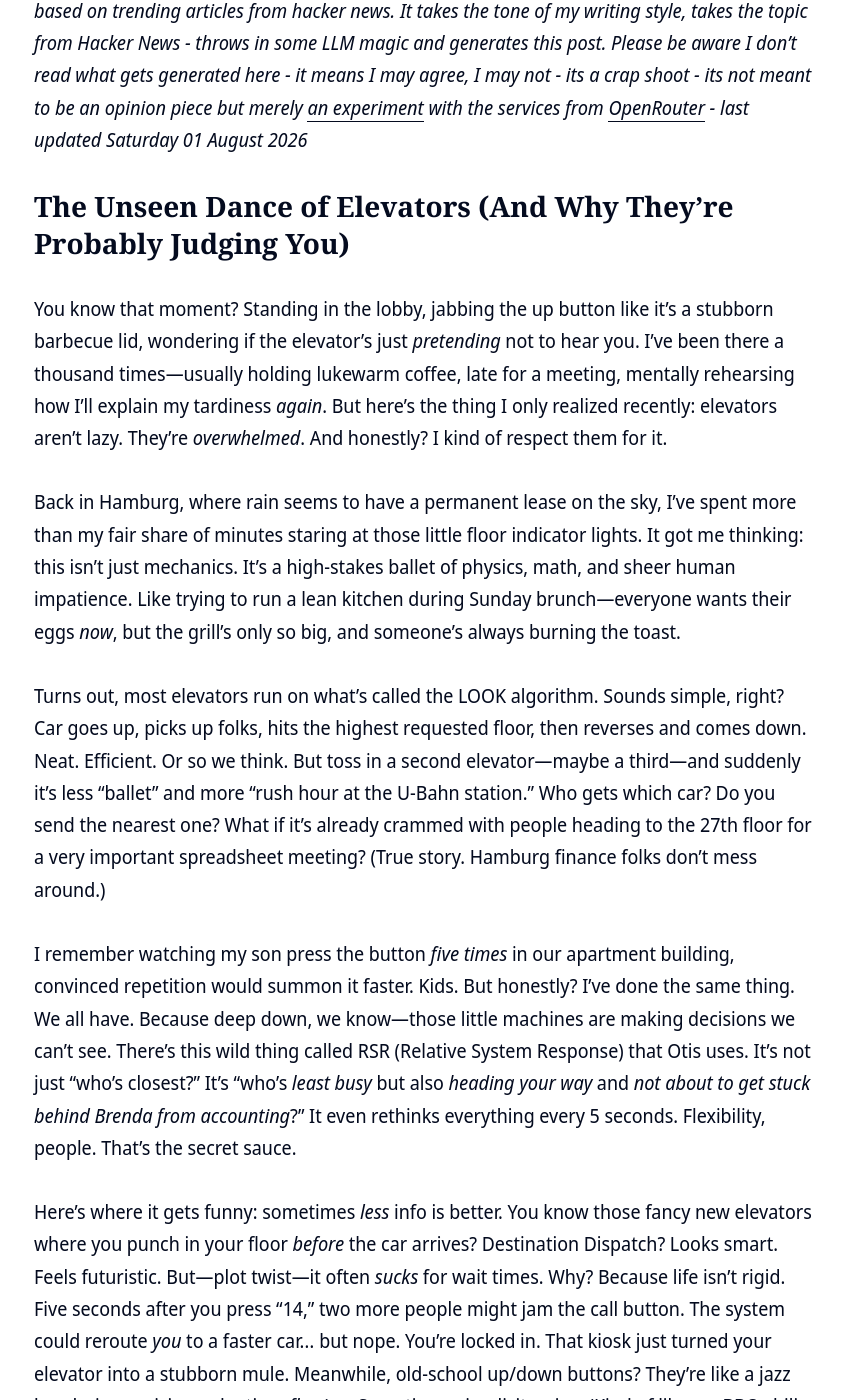
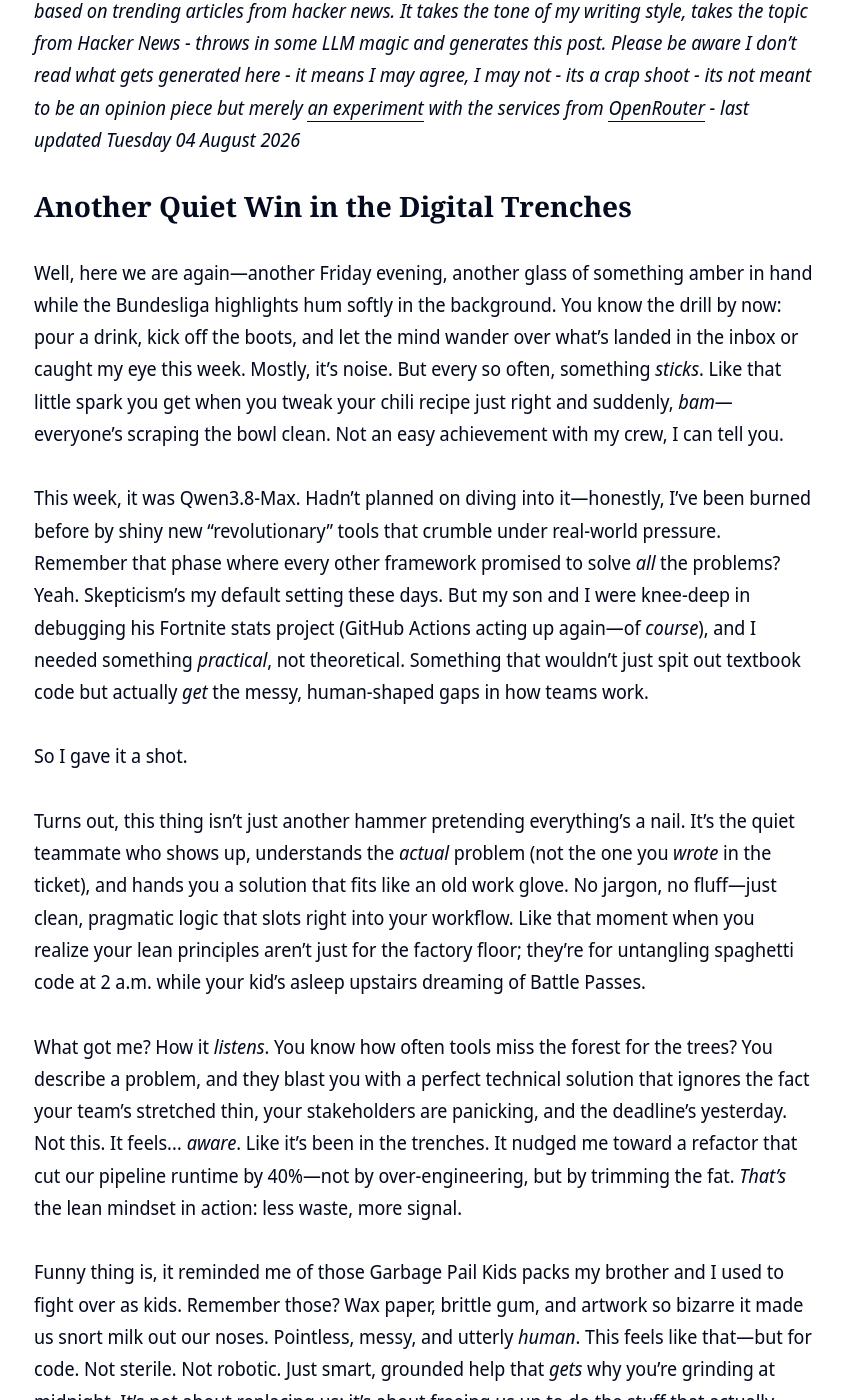
Before and after one commit to clintjb/clintjb.github.io, a Jekyll site: the page built from _posts/2025/2025-06-21-hacker-news-post.md, in a window 1280 px wide and 1400 px high, scrolled down 945 px. Shown: the whole window, without its empty margins (216-1059 px from the left). Built offline with Jekyll 4.4.1, drawn with Linux system fonts in a browser that asks for light colours; nearby versions of some CDN libraries; some of the changed text lies outside the part shown.

Commit message:
Updated Weekly Post

```diff
--- a/_posts/2025/2025-06-21-hacker-news-post.md
+++ b/_posts/2025/2025-06-21-hacker-news-post.md
@@ -11,22 +11,26 @@ image: '/images/posts/2025/weekly.jpg'
 ---
 ![](/images/posts/2025/weekly.jpg)
 
-_⚠️ **THIS POST IS GENERATED WITH LLMs**: This post is newly generated a few times a week based on trending articles from hacker news. It takes the tone of my writing style, takes the topic from Hacker News - throws in some LLM magic and generates this post. Please be aware I don't read what gets generated here - it means I may agree, I may not - its a crap shoot - its not meant to be an opinion piece but merely [an experiment](https://github.com/clintjb/Weekly-Post) with the services from [OpenRouter](https://openrouter.ai) - last updated Saturday 01 August 2026_
+_⚠️ **THIS POST IS GENERATED WITH LLMs**: This post is newly generated a few times a week based on trending articles from hacker news. It takes the tone of my writing style, takes the topic from Hacker News - throws in some LLM magic and generates this post. Please be aware I don't read what gets generated here - it means I may agree, I may not - its a crap shoot - its not meant to be an opinion piece but merely [an experiment](https://github.com/clintjb/Weekly-Post) with the services from [OpenRouter](https://openrouter.ai) - last updated Tuesday 04 August 2026_
 
-## The Unseen Dance of Elevators (And Why They’re Probably Judging You)
+## Another Quiet Win in the Digital Trenches
 
-You know that moment? Standing in the lobby, jabbing the up button like it’s a stubborn barbecue lid, wondering if the elevator’s just *pretending* not to hear you. I’ve been there a thousand times—usually holding lukewarm coffee, late for a meeting, mentally rehearsing how I’ll explain my tardiness *again*. But here’s the thing I only realized recently: elevators aren’t lazy. They’re *overwhelmed*. And honestly? I kind of respect them for it.
+Well, here we are again—another Friday evening, another glass of something amber in hand while the Bundesliga highlights hum softly in the background. You know the drill by now: pour a drink, kick off the boots, and let the mind wander over what’s landed in the inbox or caught my eye this week. Mostly, it’s noise. But every so often, something *sticks*. Like that little spark you get when you tweak your chili recipe just right and suddenly, *bam*—everyone’s scraping the bowl clean. Not an easy achievement with my crew, I can tell you.
 
-Back in Hamburg, where rain seems to have a permanent lease on the sky, I’ve spent more than my fair share of minutes staring at those little floor indicator lights. It got me thinking: this isn’t just mechanics. It’s a high-stakes ballet of physics, math, and sheer human impatience. Like trying to run a lean kitchen during Sunday brunch—everyone wants their eggs *now*, but the grill’s only so big, and someone’s always burning the toast.
+This week, it was Qwen3.8-Max. Hadn’t planned on diving into it—honestly, I’ve been burned before by shiny new "revolutionary" tools that crumble under real-world pressure. Remember that phase where every other framework promised to solve *all* the problems? Yeah. Skepticism’s my default setting these days. But my son and I were knee-deep in debugging his Fortnite stats project (GitHub Actions acting up again—of *course*), and I needed something *practical*, not theoretical. Something that wouldn’t just spit out textbook code but actually *get* the messy, human-shaped gaps in how teams work.
 
-Turns out, most elevators run on what’s called the LOOK algorithm. Sounds simple, right? Car goes up, picks up folks, hits the highest requested floor, then reverses and comes down. Neat. Efficient. Or so we think. But toss in a second elevator—maybe a third—and suddenly it’s less "ballet" and more "rush hour at the U-Bahn station." Who gets which car? Do you send the nearest one? What if it’s already crammed with people heading to the 27th floor for a very important spreadsheet meeting? (True story. Hamburg finance folks don’t mess around.)
+So I gave it a shot.
 
-I remember watching my son press the button *five times* in our apartment building, convinced repetition would summon it faster. Kids. But honestly? I’ve done the same thing. We all have. Because deep down, we know—those little machines are making decisions we can’t see. There’s this wild thing called RSR (Relative System Response) that Otis uses. It’s not just "who’s closest?" It’s "who’s *least busy* but also *heading your way* and *not about to get stuck behind Brenda from accounting*?" It even rethinks everything every 5 seconds. Flexibility, people. That’s the secret sauce.
+Turns out, this thing isn’t just another hammer pretending everything’s a nail. It’s the quiet teammate who shows up, understands the *actual* problem (not the one you *wrote* in the ticket), and hands you a solution that fits like an old work glove. No jargon, no fluff—just clean, pragmatic logic that slots right into your workflow. Like that moment when you realize your lean principles aren’t just for the factory floor; they’re for untangling spaghetti code at 2 a.m. while your kid’s asleep upstairs dreaming of Battle Passes.
 
-Here’s where it gets funny: sometimes *less* info is better. You know those fancy new elevators where you punch in your floor *before* the car arrives? Destination Dispatch? Looks smart. Feels futuristic. But—plot twist—it often *sucks* for wait times. Why? Because life isn’t rigid. Five seconds after you press "14," two more people might jam the call button. The system could reroute *you* to a faster car… but nope. You’re locked in. That kiosk just turned your elevator into a stubborn mule. Meanwhile, old-school up/down buttons? They’re like a jazz band—improvising, adapting, *flowing*. Sometimes simplicity wins. (Kind of like my BBQ chili. Over-engineer it, and you lose the soul.)
+What got me? How it *listens*. You know how often tools miss the forest for the trees? You describe a problem, and they blast you with a perfect technical solution that ignores the fact your team’s stretched thin, your stakeholders are panicking, and the deadline’s yesterday. Not this. It feels… *aware*. Like it’s been in the trenches. It nudged me toward a refactor that cut our pipeline runtime by 40%—not by over-engineering, but by trimming the fat. *That’s* the lean mindset in action: less waste, more signal.
 
-Last Tuesday, I was stuck waiting while the car above me *pinged* its way down like a hesitant tortoise. My phone buzzed—a Slack from the team, nudging me about a sprint review. And it hit me: elevators are just like our work. We chase metrics ("90% of waits under 90 seconds!"), but what we *really* remember is that one time it took *forever*. The outlier. The p90 nightmare. In lean terms? We optimize for the average, but humans *feel* the extremes. Always.
+Funny thing is, it reminded me of those Garbage Pail Kids packs my brother and I used to fight over as kids. Remember those? Wax paper, brittle gum, and artwork so bizarre it made us snort milk out our noses. Pointless, messy, and utterly *human*. This feels like that—but for code. Not sterile. Not robotic. Just smart, grounded help that *gets* why you’re grinding at midnight. It’s not about replacing us; it’s about freeing us up to do the stuff that actually matters—like teaching your kid why APIs are cooler than Fortnite skins (eventually).
 
-So next time you’re tapping your foot in that mirrored box, take a breath. The elevator isn’t ignoring you. It’s juggling. Calculating. Probably sweating harder than you are. And hey—if it *does* take too long? Blame Brenda from accounting. Or just channel my December ritual: pour a quiet whisky (rye, if you’re fancy), put on Bundesliga highlights, and remember—some systems are worth the wait.
+I’ve spent 20+ years watching strategies die because the gap between "vision" and "reality" never closed. Too many tools solve problems that don’t exist. But this? It’s the rare one that meets you where you are—the operational chaos, the half-written scripts, the *"how do I even explain this to my non-tech lead?"* moments. It’s not magic. It’s just *thoughtful*. Like a good BBQ rub: simple ingredients, applied with care, making everything underneath sing.
 
-Now if you’ll excuse me, I’ve got a date with a dehydrator. Trying a new biltong recipe. If it works, maybe I’ll automate the jerky scheduler next. One can dream. 🥩
+So yeah—I’m keeping it in the toolbox. Not as some shiny AI trophy, but as the quiet co-pilot that helps us ship better, faster, and with a bit more sanity. Because at the end of the day, it’s not about the tools. It’s about what they *free us to do*. Like finally nailing that "over the top" chili method where the meat sings before it even hits the pot. Or just sitting down with your kid, a laptop, and the quiet thrill of making something *yours* together.
+
+Here’s to the tools that don’t shout. They’re the ones worth listening to.
+
+Now, if you’ll excuse me—I’ve got a dehydrator to check. This jerky ain’t gonna cure itself. 🌮
```
